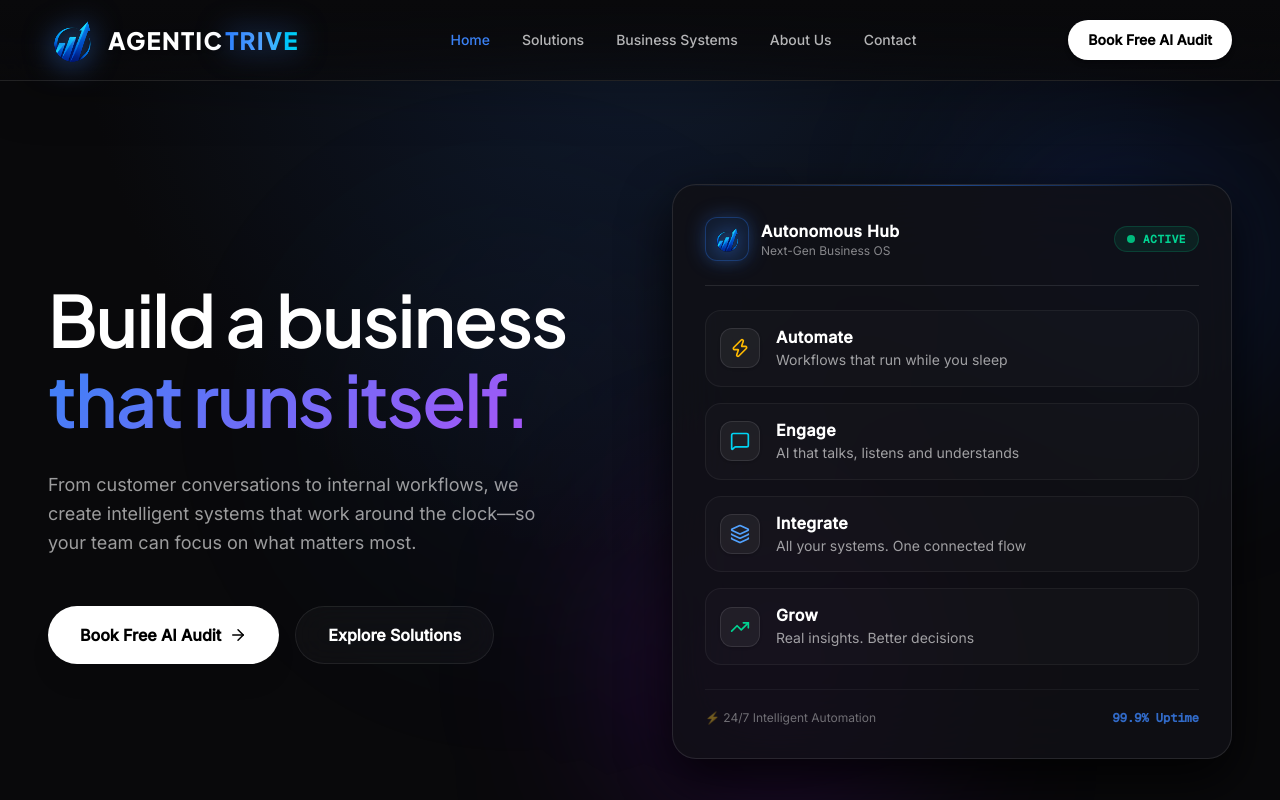
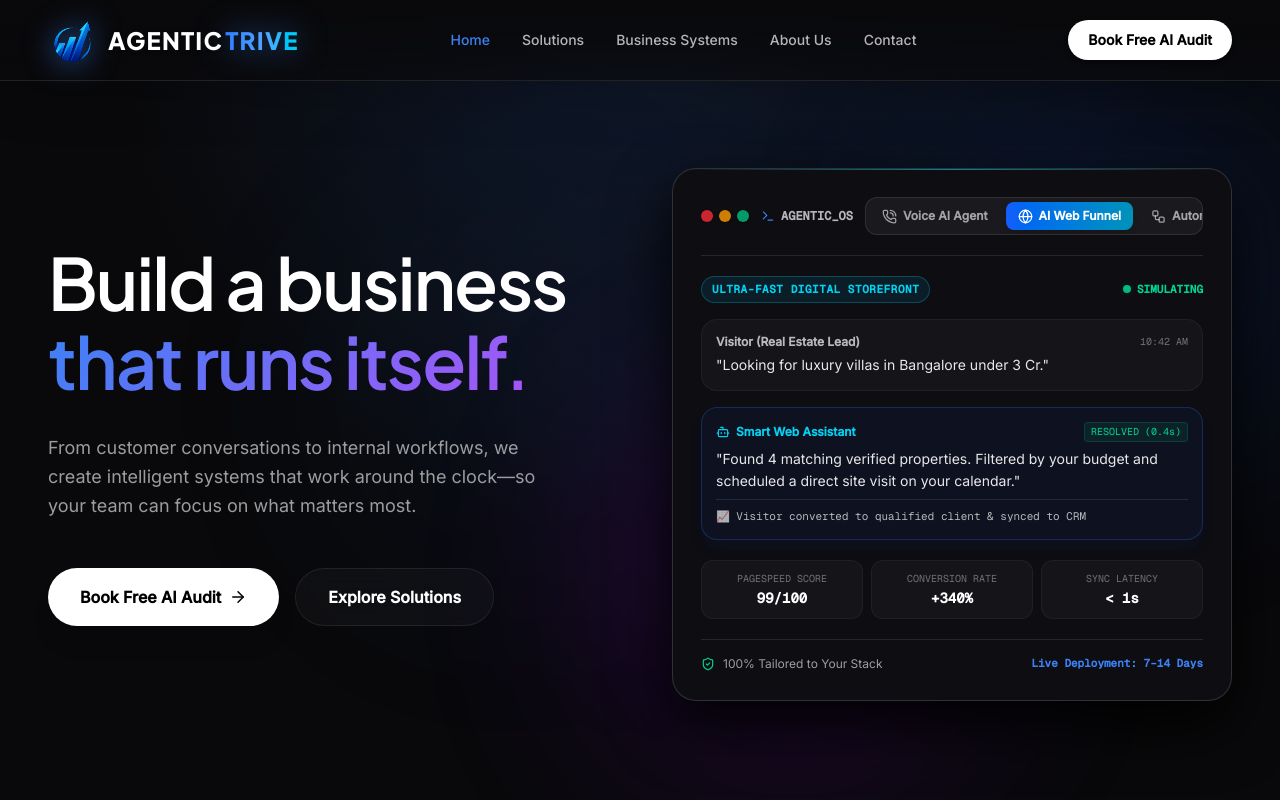
Before and after one commit to itsdevesh23/agentictrive-website, a React (Vite) app: page / in a window 1280 px wide. Shown: the top 800 px of the page. Built offline with nearby package versions, Linux system fonts and the light colour scheme.

Commit message:
Introduce fresh interactive Live AI Agent Command Console simulator in Hero section

```diff
--- a/src/components/HeroVisualHub.jsx
+++ b/src/components/HeroVisualHub.jsx
@@ -1,105 +1,202 @@
-import React from 'react';
-import { motion } from 'framer-motion';
-import { Zap, MessageSquare, Layers, TrendingUp, Sparkles } from 'lucide-react';
+import React, { useState, useEffect } from 'react';
+import { motion, AnimatePresence } from 'framer-motion';
+import { PhoneCall, Globe, Workflow, Bot, Sparkles, CheckCircle2, ArrowRight, Activity, Terminal, ShieldCheck, Zap } from 'lucide-react';
 import iconImg from '../assets/agentictrive_icon.svg';
 
 export default function HeroVisualHub() {
-  const pillars = [
+  const [activeTab, setActiveTab] = useState(0);
+
+  const scenarios = [
     {
-      icon: <Zap size={20} className="text-amber-400" />,
-      title: "Automate",
-      desc: "Workflows that run while you sleep"
+      id: "voice",
+      tabTitle: "Voice AI Agent",
+      tabIcon: <PhoneCall size={15} />,
+      badge: "LIVE INBOUND CALL",
+      badgeColor: "bg-blue-500/10 text-blue-400 border-blue-500/30",
+      caller: "Prospect (Hotel Owner)",
+      callerMsg: "Hi, I need an automated booking system and modern website.",
+      agent: "Agentictrive AI",
+      agentMsg: "Understood! We can deploy a custom Next.js portal with 24/7 Voice AI booking within 7 days. I've sent a proposal to your WhatsApp.",
+      action: "⚡ Lead qualified & WhatsApp booking link sent in 0.4s",
+      stats: [
+        { label: "Call Handling", value: "24/7/365" },
+        { label: "Human Likeness", value: "99.4%" },
+        { label: "Missed Calls", value: "0" }
+      ]
     },
     {
-      icon: <MessageSquare size={20} className="text-cyan-400" />,
-      title: "Engage",
-      desc: "AI that talks, listens and understands"
+      id: "web",
+      tabTitle: "AI Web Funnel",
+      tabIcon: <Globe size={15} />,
+      badge: "ULTRA-FAST DIGITAL STOREFRONT",
+      badgeColor: "bg-cyan-500/10 text-cyan-400 border-cyan-500/30",
+      caller: "Visitor (Real Estate Lead)",
+      callerMsg: "Looking for luxury villas in Bangalore under 3 Cr.",
+      agent: "Smart Web Assistant",
+      agentMsg: "Found 4 matching verified properties. Filtered by your budget and scheduled a direct site visit on your calendar.",
+      action: "📈 Visitor converted to qualified client & synced to CRM",
+      stats: [
+        { label: "PageSpeed Score", value: "99/100" },
+        { label: "Conversion Rate", value: "+340%" },
+        { label: "Sync Latency", value: "< 1s" }
+      ]
     },
     {
-      icon: <Layers size={20} className="text-blue-400" />,
-      title: "Integrate",
-      desc: "All your systems. One connected flow"
-    },
-    {
-      icon: <TrendingUp size={20} className="text-emerald-400" />,
-      title: "Grow",
-      desc: "Real insights. Better decisions"
+      id: "automation",
+      tabTitle: "Autonomous CRM",
+      tabIcon: <Workflow size={15} />,
+      badge: "ZERO-TOUCH WORKFLOW",
+      badgeColor: "bg-purple-500/10 text-purple-400 border-purple-500/30",
+      caller: "New Inbound Inquiry",
+      callerMsg: "Client submitted form on agentictrive.in",
+      agent: "Agentic Router",
+      agentMsg: "Appended client row to Google Sheets, notified sales on Telegram & dispatched customized intro email via Gmail SMTP.",
+      action: "✅ 3 systems updated automatically with 0 manual effort",
+      stats: [
+        { label: "Hours Saved / Mo", value: "160+ hrs" },
+        { label: "Data Accuracy", value: "100%" },
+        { label: "Pipeline Speed", value: "Instant" }
+      ]
     }
   ];
 
+  // Auto-cycle through tabs every 6 seconds
+  useEffect(() => {
+    const timer = setInterval(() => {
+      setActiveTab(prev => (prev + 1) % scenarios.length);
+    }, 6000);
+    return () => clearInterval(timer);
+  }, [scenarios.length]);
+
+  const current = scenarios[activeTab];
+
   return (
-    <div className="relative w-full max-w-lg lg:max-w-xl mx-auto flex items-center justify-center select-none py-2 sm:py-6">
+    <div className="relative w-full max-w-xl mx-auto flex flex-col items-center select-none py-2">
 
-      {/* Soft Ambient Studio Lighting */}
-      <div className="absolute -top-10 -right-10 w-72 h-72 bg-blue-600/20 rounded-full blur-[100px] pointer-events-none"></div>
-      <div className="absolute -bottom-10 -left-10 w-72 h-72 bg-purple-600/20 rounded-full blur-[100px] pointer-events-none"></div>
+      {/* Background Volumetric Neon Glows */}
+      <div className="absolute -top-12 -right-10 w-80 h-80 bg-blue-600/25 rounded-full blur-[120px] pointer-events-none animate-pulse-glow"></div>
+      <div className="absolute -bottom-10 -left-10 w-80 h-80 bg-purple-600/25 rounded-full blur-[120px] pointer-events-none animate-pulse-glow" style={{ animationDelay: '2s' }}></div>
 
-      {/* Main Container */}
-      <div className="relative w-full flex flex-col items-center">
+      {/* Main Interactive Live Console */}
+      <div className="relative w-full bg-[#0D0D12] border border-white/15 rounded-3xl p-5 sm:p-7 shadow-[0_25px_60px_rgba(0,0,0,0.9)] backdrop-blur-2xl overflow-hidden">
 
-        {/* Floating Frosted Glass Card */}
-        <motion.div
-          initial={{ opacity: 0, y: 20 }}
-          animate={{ opacity: 1, y: 0 }}
-          transition={{ duration: 0.8, ease: "easeOut" }}
-          className="relative w-full bg-[#111116]/80 backdrop-blur-2xl border border-white/10 rounded-3xl p-6 sm:p-8 shadow-[0_20px_50px_rgba(0,0,0,0.8)] overflow-hidden"
-        >
-          {/* Subtle Top Glow Accent */}
-          <div className="absolute top-0 inset-x-0 h-[1px] bg-gradient-to-r from-transparent via-blue-500/50 to-transparent"></div>
+        {/* Top Iridescent Edge Glow */}
+        <div className="absolute top-0 inset-x-0 h-[1px] bg-gradient-to-r from-transparent via-cyan-400/60 to-transparent"></div>
 
-          {/* Header Row: Agentictrive Hub Brand & Live Status */}
-          <div className="flex items-center justify-between pb-6 mb-6 border-b border-white/10">
+        {/* 1. Header Bar: Window Controls + Mode Switcher Tabs */}
+        <div className="flex flex-col sm:flex-row sm:items-center justify-between gap-3 pb-5 mb-5 border-b border-white/10">
           <div className="flex items-center gap-3">
-              <div className="w-11 h-11 rounded-xl bg-blue-500/10 border border-blue-500/30 flex items-center justify-center shadow-[0_0_20px_rgba(59,130,246,0.3)]">
-                <img src={iconImg} alt="Agentictrive Emblem" className="w-7 h-7 object-contain drop-shadow-[0_0_10px_rgba(59,130,246,0.8)]" />
+            <div className="flex items-center gap-1.5">
+              <span className="w-3 h-3 rounded-full bg-red-500/80 inline-block shadow-sm"></span>
+              <span className="w-3 h-3 rounded-full bg-amber-500/80 inline-block shadow-sm"></span>
+              <span className="w-3 h-3 rounded-full bg-emerald-500/80 inline-block shadow-sm"></span>
             </div>
-              <div>
-                <h3 className="text-base font-bold text-white tracking-wide flex items-center gap-1.5">
-                  Autonomous Hub
-                </h3>
-                <p className="text-xs text-white/50">Next-Gen Business OS</p>
+            <div className="flex items-center gap-1.5 text-xs font-mono-code font-bold text-white/70">
+              <Terminal size={14} className="text-primary" />
+              <span>AGENTIC_OS</span>
             </div>
           </div>
 
-            <div className="flex items-center gap-2 bg-emerald-500/10 border border-emerald-500/20 px-3 py-1 rounded-full">
+          {/* Interactive Mode Pills */}
+          <div className="flex items-center gap-1.5 bg-white/5 p-1 rounded-xl border border-white/10 overflow-x-auto">
+            {scenarios.map((s, idx) => (
+              <button
+                key={s.id}
+                onClick={() => setActiveTab(idx)}
+                className={`px-3 py-1.5 rounded-lg text-xs font-semibold flex items-center gap-1.5 transition-all cursor-pointer whitespace-nowrap ${
+                  activeTab === idx
+                    ? 'bg-gradient-to-r from-blue-600 to-cyan-600 text-white shadow-md'
+                    : 'text-white/60 hover:text-white hover:bg-white/5'
+                }`}
+              >
+                {s.tabIcon}
+                <span>{s.tabTitle}</span>
+              </button>
+            ))}
+          </div>
+        </div>
+
+        {/* 2. Interactive Live Simulation Body */}
+        <div className="min-h-[260px] flex flex-col justify-between">
+          <AnimatePresence mode="wait">
+            <motion.div
+              key={current.id}
+              initial={{ opacity: 0, y: 10 }}
+              animate={{ opacity: 1, y: 0 }}
+              exit={{ opacity: 0, y: -10 }}
+              transition={{ duration: 0.35, ease: "easeOut" }}
+              className="space-y-4"
+            >
+              {/* Badge & Live Indicator */}
+              <div className="flex items-center justify-between">
+                <span className={`text-[11px] font-mono-code font-bold uppercase tracking-wider px-2.5 py-1 rounded-full border ${current.badgeColor}`}>
+                  {current.badge}
+                </span>
+
+                <div className="flex items-center gap-1.5 text-[11px] text-emerald-400 font-mono-code font-semibold">
                   <span className="relative flex h-2 w-2">
                     <span className="animate-ping absolute inline-flex h-full w-full rounded-full bg-emerald-400 opacity-75"></span>
                     <span className="relative inline-flex rounded-full h-2 w-2 bg-emerald-500"></span>
                   </span>
-              <span className="text-[11px] font-bold text-emerald-400 font-mono-code uppercase tracking-wider">Active</span>
+                  <span>SIMULATING</span>
                 </div>
               </div>
 
-          {/* 4 Clean Pillars List */}
-          <div className="space-y-4">
-            {pillars.map((item, idx) => (
-              <motion.div
-                key={idx}
-                whileHover={{ x: 6 }}
-                transition={{ duration: 0.2 }}
-                className="flex items-center gap-4 p-3.5 rounded-2xl bg-white/[0.02] border border-white/5 hover:border-white/20 hover:bg-white/[0.05] transition-all group cursor-default"
-              >
-                <div className="w-10 h-10 rounded-xl bg-white/5 border border-white/10 flex items-center justify-center shrink-0 shadow-sm group-hover:scale-105 group-hover:border-white/20 transition-all">
-                  {item.icon}
+              {/* Chat Simulation Bubble 1: Prospect */}
+              <div className="bg-white/[0.03] border border-white/5 rounded-2xl p-3.5 space-y-1">
+                <div className="flex items-center justify-between text-xs text-white/40">
+                  <span className="font-bold text-white/70">{current.caller}</span>
+                  <span className="text-[10px] font-mono-code">10:42 AM</span>
                 </div>
-                <div className="min-w-0 flex-1">
-                  <h4 className="text-sm sm:text-base font-bold text-white tracking-wide group-hover:text-primary transition-colors">
-                    {item.title}
-                  </h4>
-                  <p className="text-xs sm:text-sm text-white/60 leading-relaxed">
-                    {item.desc}
+                <p className="text-xs sm:text-sm text-white/90 leading-relaxed font-body-md">
+                  "{current.callerMsg}"
                 </p>
               </div>
-              </motion.div>
+
+              {/* Chat Simulation Bubble 2: Agentictrive AI */}
+              <div className="bg-blue-950/20 border border-blue-500/25 rounded-2xl p-3.5 space-y-1.5 relative overflow-hidden shadow-lg shadow-blue-900/10">
+                <div className="flex items-center justify-between text-xs">
+                  <span className="font-bold text-cyan-400 flex items-center gap-1.5">
+                    <Bot size={14} /> {current.agent}
+                  </span>
+                  <span className="text-[10px] text-emerald-400 font-mono-code bg-emerald-500/10 px-1.5 py-0.5 rounded border border-emerald-500/20">
+                    RESOLVED (0.4s)
+                  </span>
+                </div>
+                <p className="text-xs sm:text-sm text-white/90 leading-relaxed font-body-md">
+                  "{current.agentMsg}"
+                </p>
+
+                {/* Live Action Pill */}
+                <div className="pt-2 border-t border-white/10 flex items-center text-[11px] font-mono-code text-white/70">
+                  <span>{current.action}</span>
+                </div>
+              </div>
+
+              {/* 3. Live Stats Bar */}
+              <div className="grid grid-cols-3 gap-2 pt-1">
+                {current.stats.map((st, i) => (
+                  <div key={i} className="bg-white/[0.03] border border-white/5 rounded-xl p-2.5 text-center">
+                    <p className="text-[10px] uppercase font-mono-code text-white/40 mb-0.5">{st.label}</p>
+                    <p className="text-xs sm:text-sm font-extrabold text-white font-mono-code">{st.value}</p>
+                  </div>
                 ))}
               </div>
 
-          {/* Bottom Micro Footer */}
-          <div className="mt-6 pt-5 border-t border-white/5 flex items-center justify-between text-xs text-white/40">
-            <span>⚡ 24/7 Intelligent Automation</span>
-            <span className="font-mono-code text-primary/80 font-semibold">99.9% Uptime</span>
+            </motion.div>
+          </AnimatePresence>
         </div>
-        </motion.div>
+
+        {/* 4. Bottom Footer: Direct CTA / Guarantee */}
+        <div className="mt-5 pt-4 border-t border-white/10 flex items-center justify-between text-xs">
+          <div className="flex items-center gap-2 text-white/60">
+            <ShieldCheck size={14} className="text-emerald-400" />
+            <span>100% Tailored to Your Stack</span>
+          </div>
+          <span className="text-[11px] font-mono-code text-primary font-bold">
+            Live Deployment: 7–14 Days
+          </span>
+        </div>
 
       </div>
     </div>
```
Lines whose indentation alone changed are shown as unchanged.
